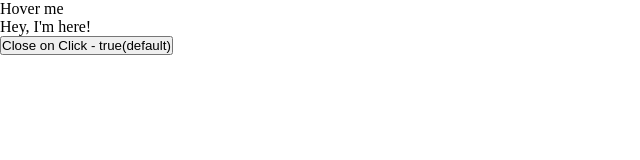
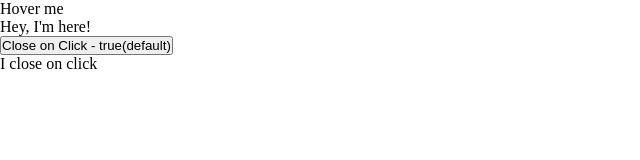
Before and after one commit to CiPHER0925/Component-in-JS, a plain HTML site: page Tooltip/index.html in a window 1280 px wide. Shown: the whole page, without its empty margins (0-640 px from the left). Drawn offline with Linux system fonts and the light colour scheme.

Commit message:
Update index.html

```diff
--- a/Tooltip/index.html
+++ b/Tooltip/index.html
@@ -13,8 +13,8 @@
     <p class="hovered-text">Hey, I'm here!</p>
     <div>
         <button id="close-btn" class="btn">Close on Click - true(default)</button>
+        <p class="close-text">I close on click</p>
     </div>
-
     <script src="./index.js"></script>
 </body>
 </html>
```
